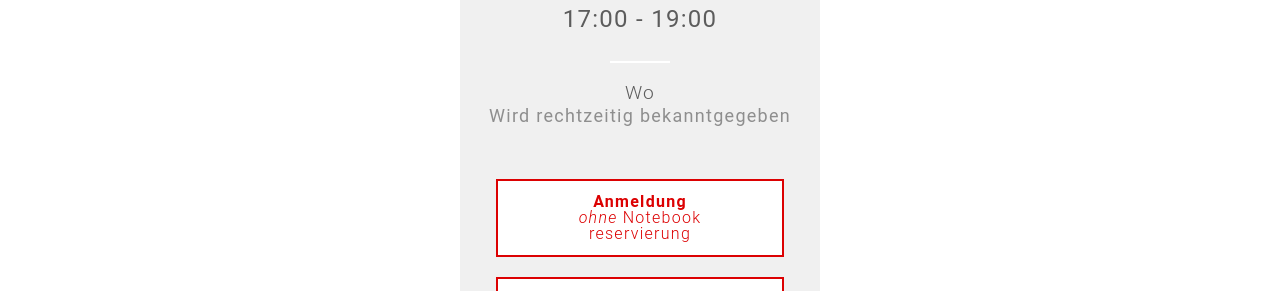
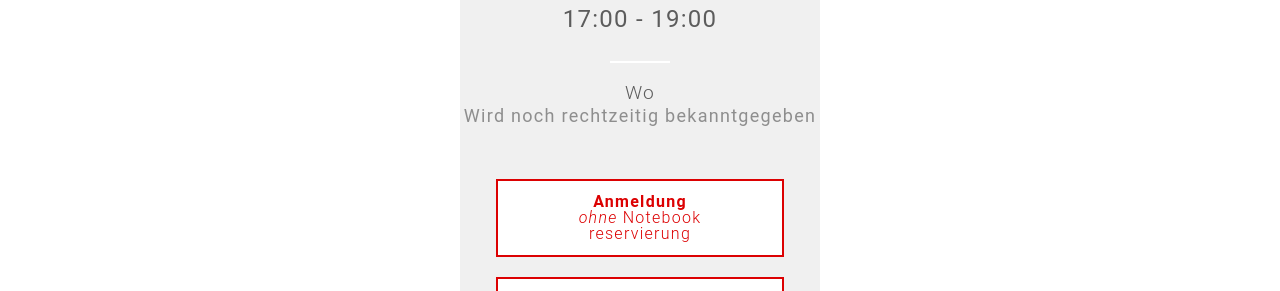
Before and after one commit to coderdojo-wien/coderdojo-wien.github.io, a Jekyll site: the page built from index.html, in a window 1280 px wide and 900 px high, scrolled down 4009 px. Shown: the part 155-446 px from the top of the window. Built offline with Jekyll 4.4.1, drawn with Linux system fonts in a browser that asks for light colours; nearby versions of some CDN libraries; comment, search, counter and statistics services are not loaded.

Commit message:
Update events.yml

```diff
--- a/_data/events.yml
+++ b/_data/events.yml
@@ -9,7 +9,7 @@ events-list:
   event-time: 17:00 - 19:00
   event-startdate: 2020-05-22T15:00:00Z
   event-enddate: 2020-05-22T17:00:00Z
-  event-place: Wird rechtzeitig bekanntgegeben
-  event-plac-ename: Wird rechtzeitig bekanntgegeben
+  event-place: Wird noch rechtzeitig bekanntgegeben
+  event-plac-ename: Wird noch rechtzeitig bekanntgegeben
   event-registration-url: "https://www.eventbrite.de/e/coderdojo-wien-at-verbund-registrierung-100129911260"
   event-notebook-code: "CODERDOJO-NOTEBOOK"
```
